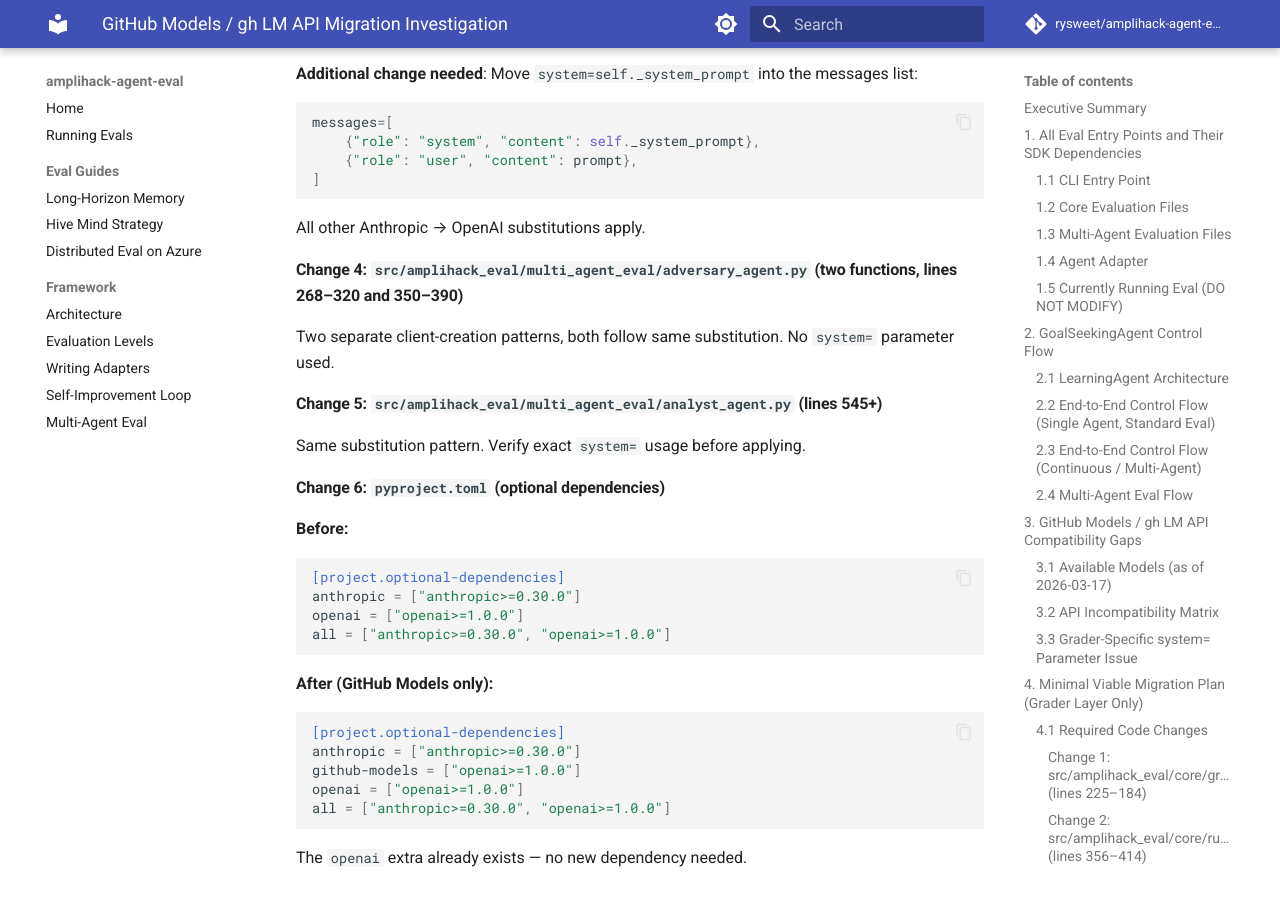
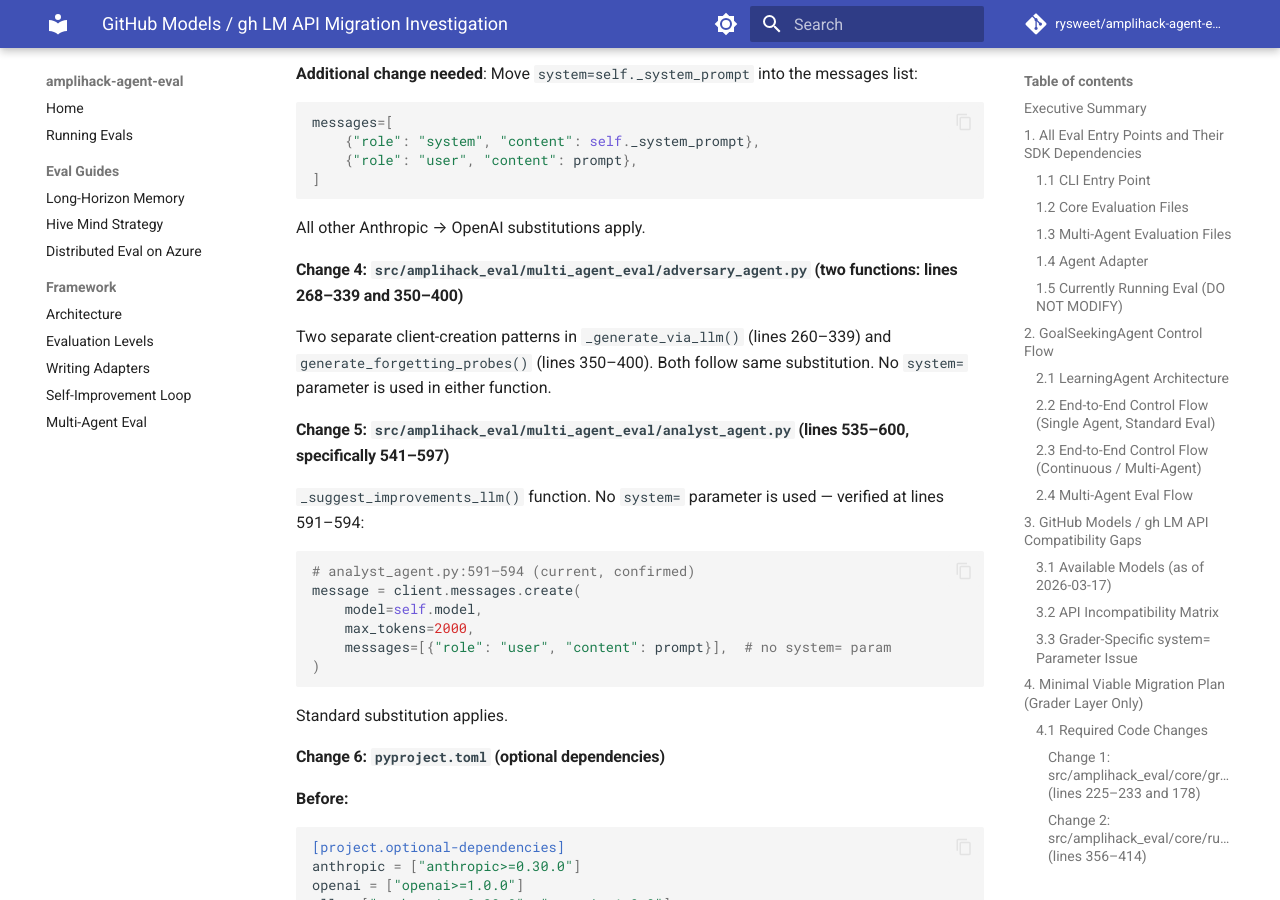
Before and after one commit to rysweet/amplihack-agent-eval, an MkDocs documentation site: the page built from docs/github-models-migration-investigation.md, in a window 1280 px wide and 900 px high, scrolled down 8562 px. Built offline with MkDocs 1.6.1 and Material for MkDocs 9.7.7, drawn with Linux system fonts in a browser that asks for light colours; comment, search, counter and statistics services are not loaded; some of the changed text lies outside the part shown.

Commit message:
docs: fix review gaps in GitHub Models migration report
- Fix typo in grader.py line number reference (225–184 → 225–233)
- Clarify adversary_agent.py function boundaries and confirm no system= param
- Confirm analyst_agent.py uses no system= param (verified lines 591–594)
- Enumerate all 7 hardcoded claude-sonnet-4-5-20250929 default locations
- Improve adversary_agent.py line range precision in Change 4

Co-Authored-By: Claude Sonnet 4.6 <noreply@anthropic.com>

````diff
--- a/docs/github-models-migration-investigation.md
+++ b/docs/github-models-migration-investigation.md
@@ -236,7 +236,7 @@ This plan changes **only the grader layer**. The subject under evaluation (Learn
 
 ### 4.1 Required Code Changes
 
-#### Change 1: `src/amplihack_eval/core/grader.py` (lines 225–184)
+#### Change 1: `src/amplihack_eval/core/grader.py` (lines 225–233 and 178)
 
 **Before:**
 ```python
@@ -299,13 +299,22 @@ messages=[
 
 All other Anthropic → OpenAI substitutions apply.
 
-#### Change 4: `src/amplihack_eval/multi_agent_eval/adversary_agent.py` (two functions, lines 268–320 and 350–390)
+#### Change 4: `src/amplihack_eval/multi_agent_eval/adversary_agent.py` (two functions: lines 268–339 and 350–400)
 
-Two separate client-creation patterns, both follow same substitution. No `system=` parameter used.
+Two separate client-creation patterns in `_generate_via_llm()` (lines 260–339) and `generate_forgetting_probes()` (lines 350–400). Both follow same substitution. No `system=` parameter is used in either function.
 
-#### Change 5: `src/amplihack_eval/multi_agent_eval/analyst_agent.py` (lines 545+)
+#### Change 5: `src/amplihack_eval/multi_agent_eval/analyst_agent.py` (lines 535–600, specifically 541–597)
 
-Same substitution pattern. Verify exact `system=` usage before applying.
+`_suggest_improvements_llm()` function. No `system=` parameter is used — verified at lines 591–594:
+```python
+# analyst_agent.py:591–594 (current, confirmed)
+message = client.messages.create(
+    model=self.model,
+    max_tokens=2000,
+    messages=[{"role": "user", "content": prompt}],  # no system= param
+)
+```
+Standard substitution applies.
 
 #### Change 6: `pyproject.toml` (optional dependencies)
 
@@ -553,7 +562,14 @@ print(f'Delta: {abs(a.get(\"overall_score\", 0) - g.get(\"overall_score\", 0)):.
 
 1. **`system=` parameter fix** in `grader_agent.py:283` — required for OpenAI SDK compatibility.
 2. **litellm model prefix** — `EVAL_MODEL` must use `openai/gpt-4o` format, not bare model name.
-3. **Model name defaults** — all 7 default `claude-sonnet-4-5-20250929` strings must be updated to a GitHub Models model name (e.g., `gpt-4o-mini`).
+3. **Model name defaults** — all 7 default `claude-sonnet-4-5-20250929` strings must be updated to a GitHub Models model name (e.g., `gpt-4o-mini`). Complete enumeration:
+   - `adapters/learning_agent.py:64` — `EVAL_MODEL` default
+   - `multi_agent_eval/adversary_agent.py:120` — `GRADER_MODEL` default
+   - `multi_agent_eval/analyst_agent.py:191` — `GRADER_MODEL` default
+   - `multi_agent_eval/grader_agent.py:210` — `GRADER_MODEL` default
+   - `core/continuous_eval.py:820` — `EVAL_MODEL` default
+   - `core/runner.py:359` — `GRADER_MODEL` default
+   - `core/grader.py:233` — `GRADER_MODEL` default
 4. **Error message updates** — all `ANTHROPIC_API_KEY` error strings should reference `GITHUB_TOKEN`.
 5. **Calibration baseline** — scores are not comparable across grader models without establishing a calibration delta first.
 
````
Also changed, not shown: other parts of docs/github-models-migration-investigation.md (+1 -1 lines).
